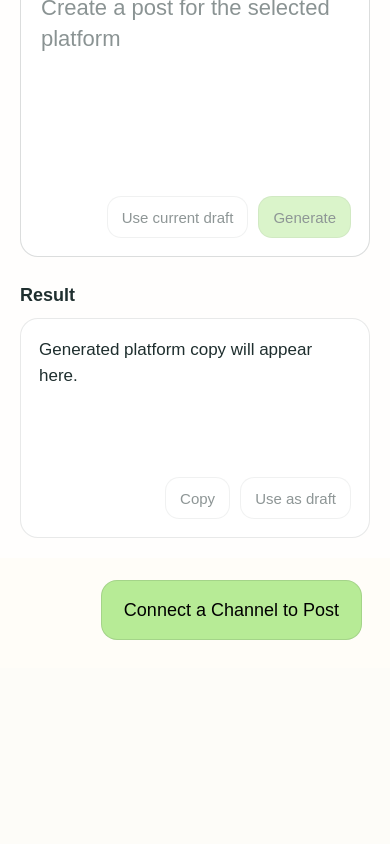
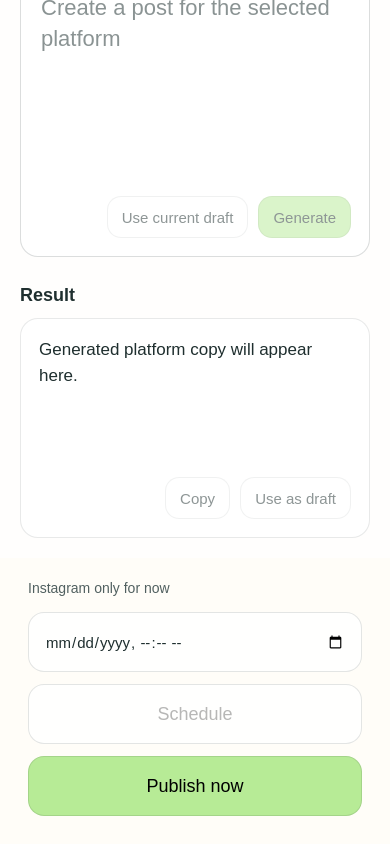
Before and after one commit to javajiang/flowpost, a Next.js app: page /compose in a window 390 px wide. Shown: the part 1489-2333 px from the top of the page. Before the commit the page ends 2157 px from the top, so only its background shows below. Built offline with nearby package versions, Linux system fonts and the light colour scheme.

Commit message:
Wire publish controls into compose page

```diff
--- a/app/compose/page.tsx
+++ b/app/compose/page.tsx
@@ -80,6 +80,11 @@ export default function ComposePage() {
   const [aiPrompt, setAiPrompt] = useState("");
   const [aiResult, setAiResult] = useState("");
   const [aiCopied, setAiCopied] = useState(false);
+  const [scheduleAt, setScheduleAt] = useState("");
+  const [publishMessage, setPublishMessage] = useState("");
+  const [publishError, setPublishError] = useState("");
+  const [isPublishing, setIsPublishing] = useState(false);
+  const [isScheduling, setIsScheduling] = useState(false);
   const selectedAiRule = getSocialPlatformRule(selectedAiPlatform);
 
   useEffect(() => {
@@ -287,6 +292,69 @@ export default function ComposePage() {
   const handleUseAiResultAsDraft = () => {
     if (!aiResult.trim()) return;
     setDraftText(aiResult);
+  };
+
+  const getPublishableAssetIds = () =>
+    images.filter((image) => image.uploadState === "ready" && image.assetId).map((image) => image.assetId as string);
+
+  const handlePublishRequest = async (scheduleTime?: string) => {
+    const assetIds = getPublishableAssetIds();
+    const content = draftText.trim();
+
+    if (!content) {
+      setPublishError("Write or import content first.");
+      return;
+    }
+
+    if (assetIds.length === 0) {
+      setPublishError("Upload at least one image before publishing.");
+      return;
+    }
+
+    if (images.some((image) => image.uploadState === "uploading")) {
+      setPublishError("Wait for image uploads to finish.");
+      return;
+    }
+
+    setPublishError("");
+    setPublishMessage("");
+
+    try {
+      if (scheduleTime) {
+        setIsScheduling(true);
+      } else {
+        setIsPublishing(true);
+      }
+
+      const response = await fetch("/api/publish", {
+        method: "POST",
+        headers: {
+          "content-type": "application/json",
+        },
+        body: JSON.stringify({
+          platform: "instagram",
+          content,
+          assetIds,
+          scheduleAt: scheduleTime || null,
+        }),
+      });
+
+      const data = (await response.json()) as { error?: string; mediaId?: string; jobId?: string; scheduleAt?: string };
+      if (!response.ok) {
+        throw new Error(data.error || "Publish failed.");
+      }
+
+      if (data.jobId) {
+        setPublishMessage(`Scheduled for ${data.scheduleAt || scheduleTime}`);
+      } else {
+        setPublishMessage(`Published to Instagram${data.mediaId ? ` (${data.mediaId})` : ""}.`);
+      }
+    } catch (error) {
+      setPublishError(error instanceof Error ? error.message : "Publish failed.");
+    } finally {
+      setIsPublishing(false);
+      setIsScheduling(false);
+    }
   };
 
   const openImport = (mode: "text" | "url") => {
@@ -536,9 +604,35 @@ export default function ComposePage() {
       </section>
 
       <footer className="compose-footer">
-        <button type="button" className="publish-button">
-          Connect a Channel to Post
-        </button>
+        <div className="publish-panel">
+          <div className="publish-status">
+            <span>{publishError || publishMessage || "Instagram only for now"}</span>
+          </div>
+          <div className="publish-controls">
+            <input
+              className="publish-schedule-input"
+              type="datetime-local"
+              value={scheduleAt}
+              onChange={(event) => setScheduleAt(event.target.value)}
+            />
+            <button
+              type="button"
+              className="publish-button publish-button-secondary"
+              onClick={() => void handlePublishRequest(scheduleAt ? new Date(scheduleAt).toISOString() : undefined)}
+              disabled={isPublishing || isScheduling || !scheduleAt}
+            >
+              {isScheduling ? "Scheduling..." : "Schedule"}
+            </button>
+            <button
+              type="button"
+              className="publish-button"
+              onClick={() => void handlePublishRequest()}
+              disabled={isPublishing || isScheduling}
+            >
+              {isPublishing ? "Publishing..." : "Publish now"}
+            </button>
+          </div>
+        </div>
       </footer>
 
       {importMode ? (
--- a/app/globals.css
+++ b/app/globals.css
@@ -869,6 +869,40 @@ a {
   justify-content: flex-end;
 }
 
+.publish-panel {
+  width: 100%;
+  display: grid;
+  gap: 12px;
+  justify-items: end;
+}
+
+.publish-status {
+  width: min(100%, 560px);
+  color: var(--muted);
+  font-size: 14px;
+  text-align: right;
+  min-height: 20px;
+}
+
+.publish-controls {
+  display: flex;
+  align-items: center;
+  gap: 12px;
+  flex-wrap: wrap;
+  justify-content: flex-end;
+}
+
+.publish-schedule-input {
+  min-height: 60px;
+  padding: 0 16px;
+  border-radius: 16px;
+  border: 1px solid rgba(31, 47, 47, 0.12);
+  background: rgba(255, 255, 255, 0.82);
+  color: var(--text);
+  font: inherit;
+  font-size: 15px;
+}
+
 .publish-button {
   min-height: 60px;
   padding: 0 22px;
@@ -876,6 +910,10 @@ a {
   border: 1px solid rgba(31, 47, 47, 0.12);
   background: var(--accent);
   font-size: 18px;
+}
+
+.publish-button-secondary {
+  background: rgba(255, 255, 255, 0.86);
 }
 
 .import-modal-backdrop {
@@ -936,6 +974,54 @@ a {
   margin-top: 12px;
   color: #8b2e2e;
   font-size: 14px;
+}
+
+.image-thumb-state,
+.image-thumb-error {
+  position: absolute;
+  left: 10px;
+  top: 10px;
+  z-index: 1;
+  padding: 6px 8px;
+  border-radius: 10px;
+  font-size: 12px;
+  line-height: 1;
+  background: rgba(255, 255, 255, 0.88);
+  color: var(--text);
+}
+
+.image-thumb-error {
+  max-width: calc(100% - 20px);
+  white-space: nowrap;
+  overflow: hidden;
+  text-overflow: ellipsis;
+  color: #8b2e2e;
+}
+
+@media (max-width: 980px) {
+  .compose-footer {
+    justify-content: stretch;
+  }
+
+  .publish-panel,
+  .publish-status,
+  .publish-controls {
+    width: 100%;
+    justify-items: stretch;
+  }
+
+  .publish-status {
+    text-align: left;
+  }
+
+  .publish-controls {
+    justify-content: stretch;
+  }
+
+  .publish-schedule-input,
+  .publish-button {
+    width: 100%;
+  }
 }
 
 .import-actions {
```
